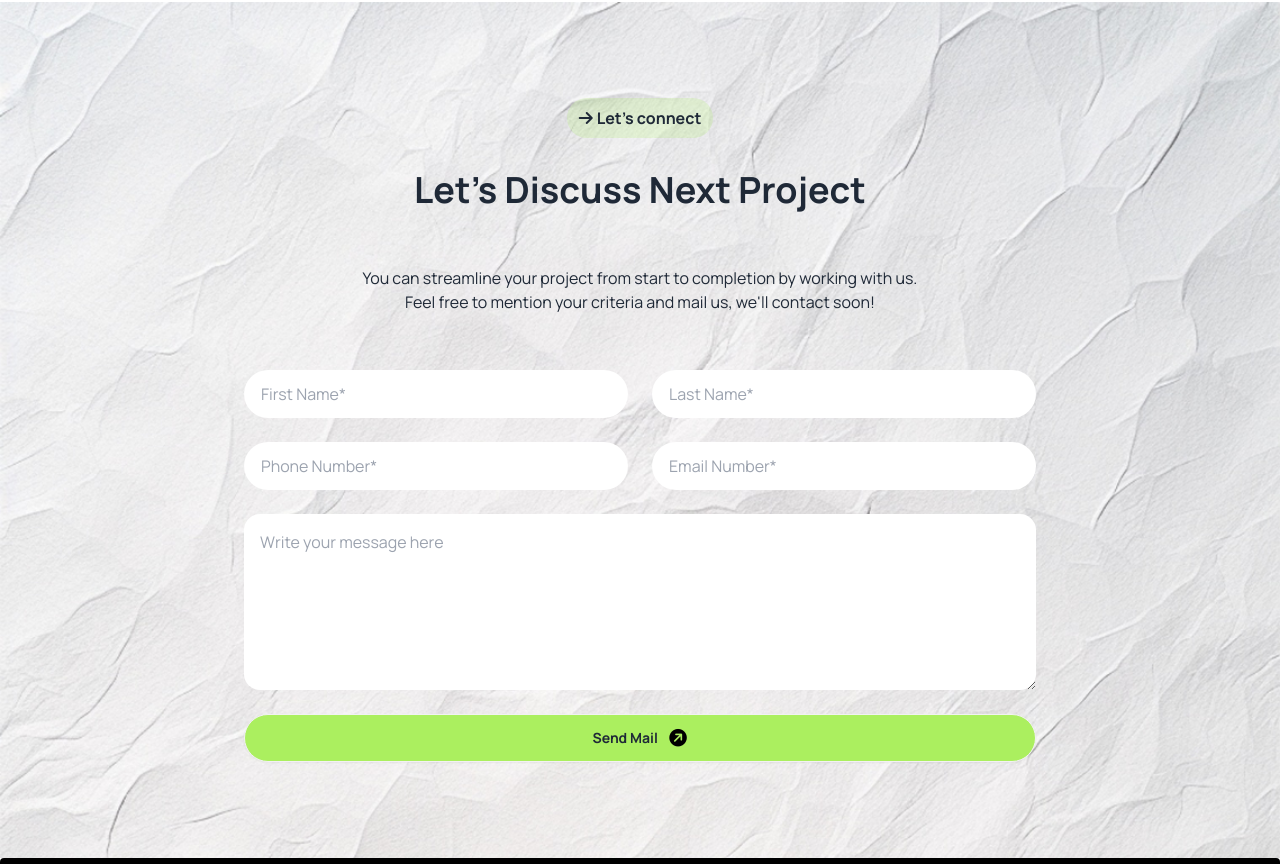
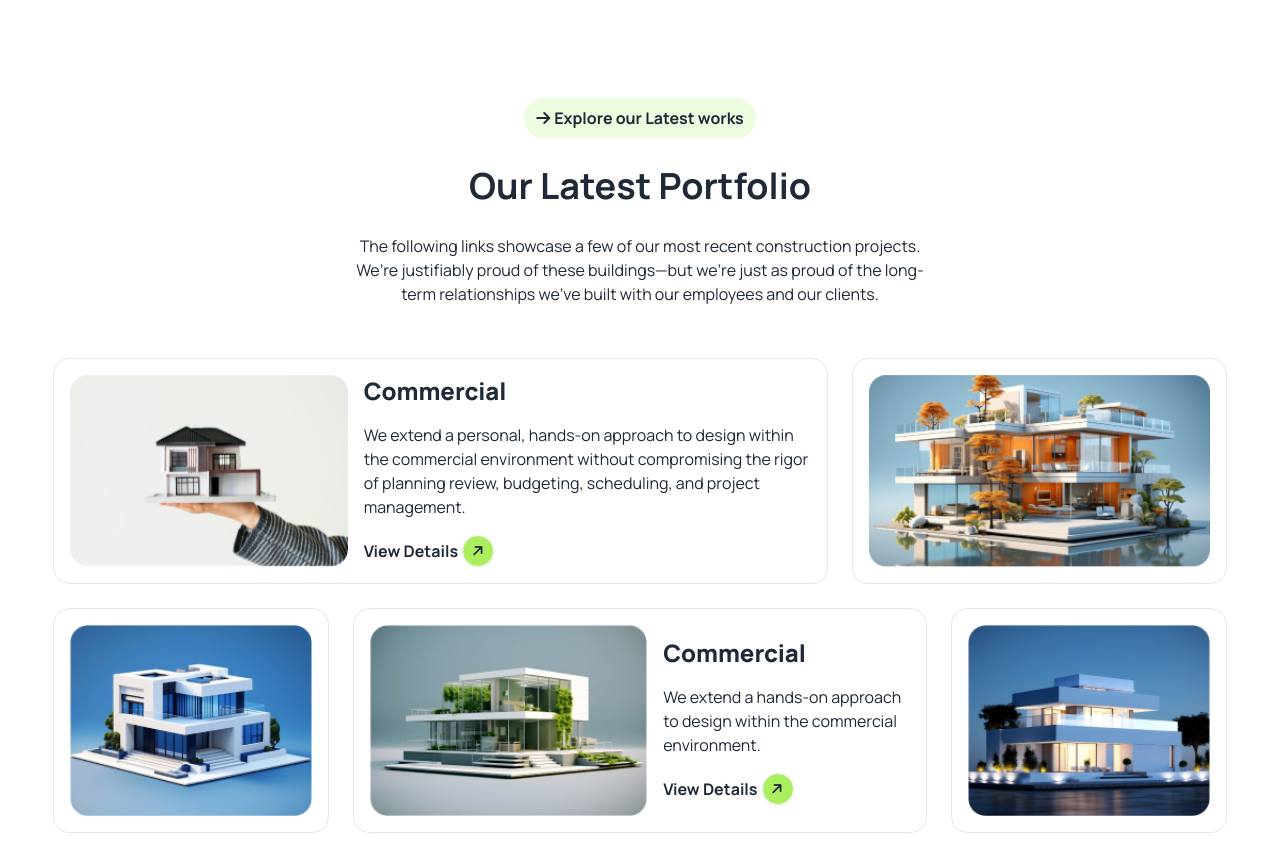
Before and after one commit to Binita-Karmakar/Assignment-Three, a plain HTML site: page index.html in a window 1280 px wide. Shown: the part 2261-3125 px from the top of the page. Drawn offline with nearby package versions, Linux system fonts and the light colour scheme.

Commit message:
our latest portfolio challenge part

```diff
--- a/index.html
+++ b/index.html
@@ -178,7 +178,7 @@
 
         <!-- Our work progress section -->
         <section class="bg-base-200">
-            <div class=" w-11/12 mx-auto text-center mb-2 pb-4 md:pb-24 space-y-2">
+            <div class=" w-11/12 mx-auto text-center pb-4 md:pb-24 space-y-2">
                 <button class="flex justify-self-center items-center space-x-1 bg-white px-3 py-2 rounded-3xl">
                     <i class="fa-solid fa-arrow-right"></i>
                     <h3 class="font-bold">How we work</h3>
@@ -228,19 +228,81 @@
         </section>
 
         <!-- challenge part section -->
+         <!-- Our latest portfolio -->
         <section>
+            <div class="w-11/12 mx-auto text-center mt-2 py-4 md:py-24 space-y-1 flex flex-col items-center gap-6">
+                <button
+                    class="flex justify-self-center items-center space-x-1 bg-[#ABEF5F] bg-opacity-20 px-3 py-2 rounded-3xl">
+                    <i class="fa-solid fa-arrow-right"></i>
+                    <h3 class="font-bold">Explore our Latest works</h3>
+                </button>
+                <h1 class="text-4xl font-bold">Our Latest Portfolio</h1>
+                <p class="lg:w-6/12 pb-6">
+                    The following links showcase a few of our most recent construction projects. We’re justifiably proud
+                    of these buildings—but we’re just as proud of the long-term relationships we’ve built with our
+                    employees and our clients.
+                </p>
+                <div class="grid grid-cols-1 md:grid-cols-8 lg:grid-cols-12 gap-6">
+                    <div class="hero-content flex-col md:flex-row border rounded-2xl md:col-span-8">
+                        <img src="assets/img1.png" class="w-full h-full" />
+                        <div class="text-left">
+                            <h1 class="text-2xl font-extrabold">Commercial</h1>
+                            <p class="py-4">
+                                We extend a personal, hands-on approach to design within the commercial environment
+                                without compromising the rigor of planning review, budgeting, scheduling, and
+                                project
+                                management.
+                            </p>
+                            <button class="flex items-center space-x-1 rounded-3xl">
+                                <h3 class="font-bold">View Details</h3>
+                                <a href="#" class="btn btn-circle btn-sm bg-[#ABEF5F]">
+                                    <i class="fa-solid fa-arrow-right -rotate-45"></i></a>
+                            </button>
+                        </div>
+                    </div>
+                    <div class="hero-content border rounded-2xl md:col-span-4">
+                        <img src="assets/img2.png" class="w-full h-full" />
+                    </div>
+                    <div class="hero-content border rounded-2xl visible md:col-span-4 lg:hidden">
+                        <img src="assets/img5.png" class="w-full h-full" />
+                    </div>
 
+                    <div class="hero-content border rounded-2xl hidden lg:block lg:visible lg:col-span-3">
+                        <img src="assets/img3.png" class="w-full h-full" />
+                    </div>
+                    <div class="hero-content flex-col md:flex-row border rounded-2xl md:col-span-8 lg:col-span-6">
+                        <img src="assets/img4.png" class="max-w-fit h-full" />
+                        <div class="text-left">
+                            <h1 class="text-2xl font-extrabold">Commercial</h1>
+                            <p class="py-4">
+                                We extend a hands-on approach to design within the commercial environment.
+                            </p>
+                            <button class="flex items-center space-x-1 rounded-3xl">
+                                <h3 class="font-bold">View Details</h3>
+                                <a href="#" class="btn btn-circle btn-sm bg-[#ABEF5F]">
+                                    <i class="fa-solid fa-arrow-right -rotate-45"></i></a>
+                            </button>
+                        </div>
+                    </div>
+                    <div class="hero-content border rounded-2xl md:col-span-3 lg:hidden">
+                        <img src="assets/img3.png" class="w-full h-full" />
+                    </div>
+                    <div class="hero-content border rounded-2xl md:col-span-3">
+                        <img src="assets/img5.png" class="w-full h-full" />
+                    </div>
+                </div>
+            </div>
         </section>
         <!-- Let's discuss next project section -->
         <section class="bg-next-project-bgImage bg-no-repeat bg-cover">
-            <div class="w-11/12 mx-auto text-center py-4 md:py-24 space-y-2 flex flex-col items-center gap-6">
+            <div class="w-11/12 mx-auto text-center mt-2 py-4 md:py-24 space-y-2 flex flex-col items-center gap-6">
                 <button
                     class="flex justify-self-center items-center space-x-1 bg-[#ABEF5F] bg-opacity-20 px-3 py-2 rounded-3xl">
                     <i class="fa-solid fa-arrow-right"></i>
                     <h3 class="font-bold">Let's connect</h3>
                 </button>
                 <h1 class="text-4xl font-bold">Let’s Discuss Next Project</h1>
-                <p class="lg:w-6/12 py-6">
+                <p class="lg:w-6/12 pb-6">
                     You can streamline your project from start to completion by working with us. Feel free to mention
                     your criteria and mail us, we'll contact soon!
                 </p>
@@ -270,7 +332,8 @@
                 <i class="fa-solid fa-arrow-right -rotate-45"></i></a>
             <a class="font-bold text-xl">Rinterio</a>
         </div>
-            <p class="font-semibold text-[#737373] lg:w-6/12">Contact with us if you have any inquiries or would like an estimate. We will
+        <p class="font-semibold text-[#737373] lg:w-6/12">Contact with us if you have any inquiries or would like an
+            estimate. We will
             provide our most accurate.We strive for quality, integrity, profitability, and client satisfaction.</p>
         <nav class="flex flex-col md:flex-row gap-8 lg:gap-24 text-[#E9E9E9]">
             <a class="link link-hover">Home</a>
```
Lines whose indentation alone changed are shown as unchanged.
